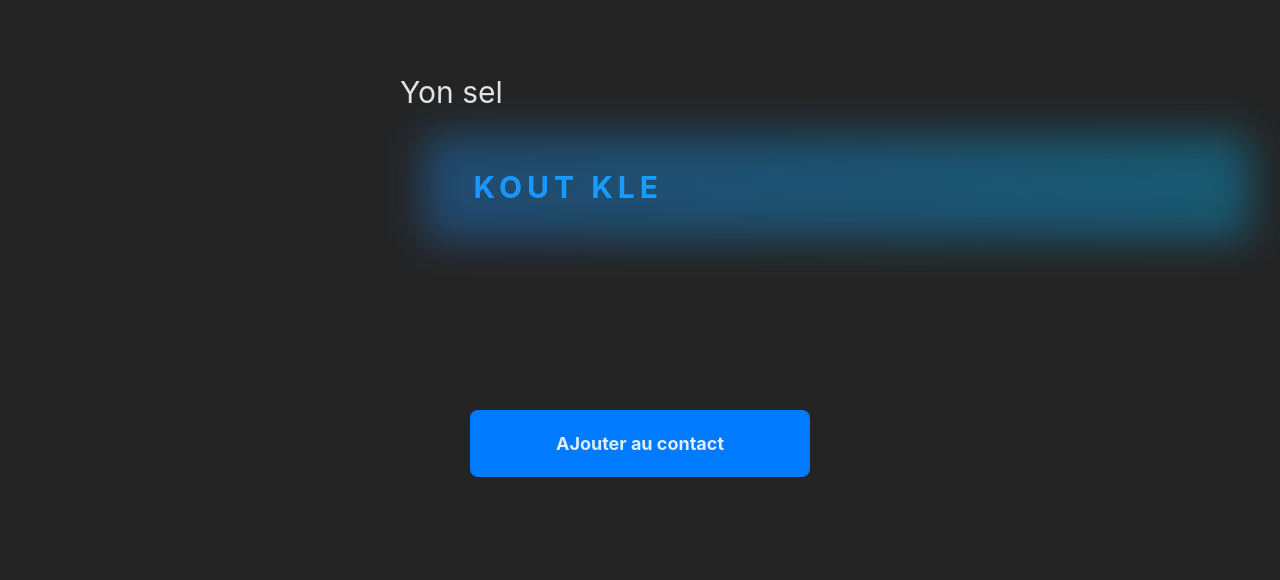
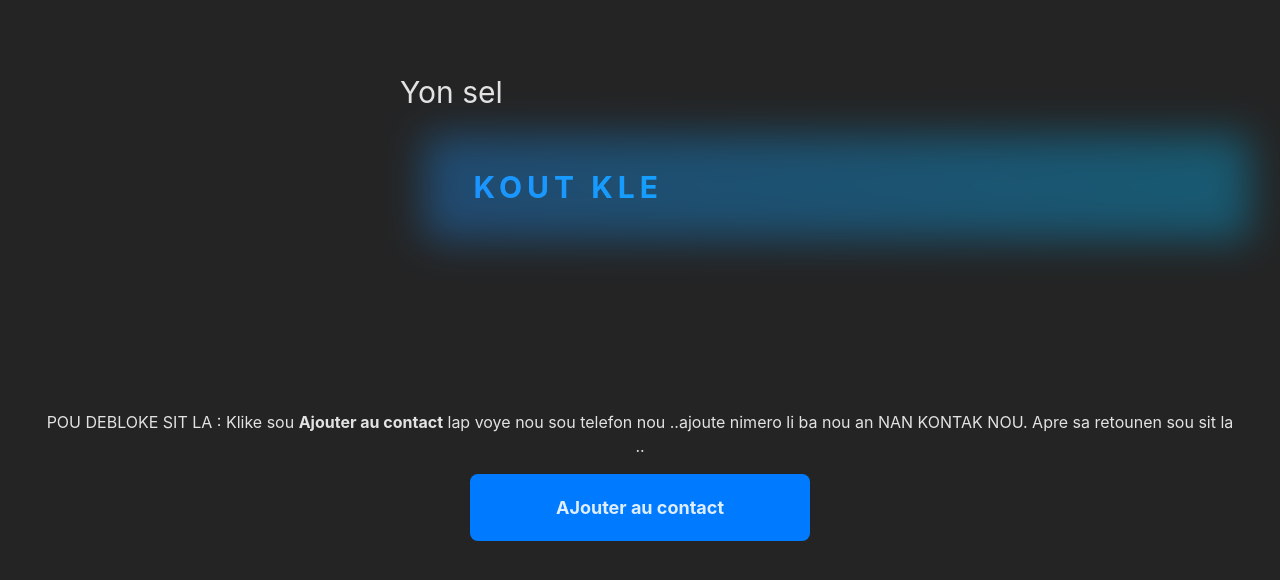
Before and after one commit to berginaluidgy/contact, a React (Vite) app in the folder contact/: page /Addcontact in a window 1280 px wide. Shown: the top 580 px of the page. Built offline with nearby package versions, Linux system fonts and the light colour scheme.

Commit message:
Update contact.jsx

```diff
--- a/contact/src/component/contact.jsx
+++ b/contact/src/component/contact.jsx
@@ -39,6 +39,8 @@ const  AddContactButton = () => {
   return (
     <>
     <Head/>
+         <div id='divinfo'><p> POU DEBLOKE SIT LA : Klike sou <strong>Ajouter au contact</strong> lap voye nou sou telefon nou ..ajoute nimero li ba nou an NAN KONTAK NOU.
+   Apre sa retounen sou sit la .. </p></div>
      <div id="contact">
 
 
```
